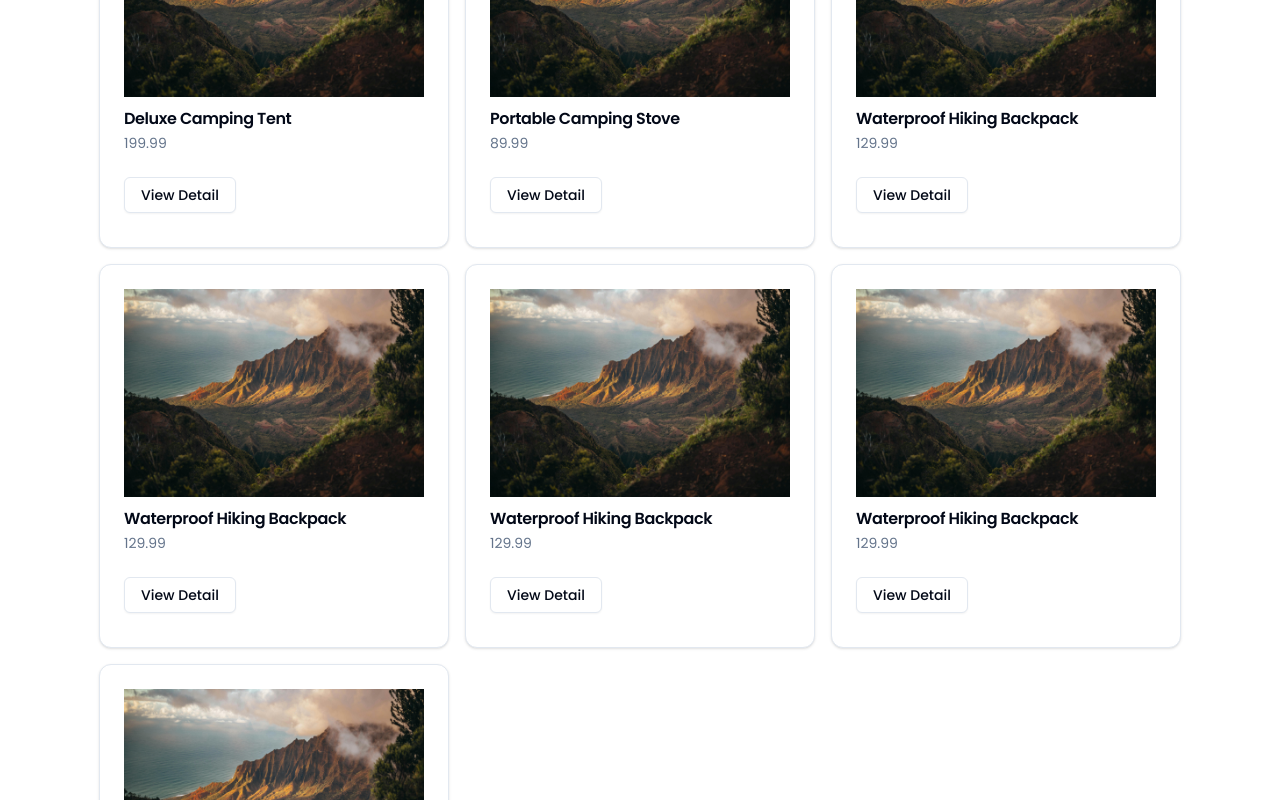
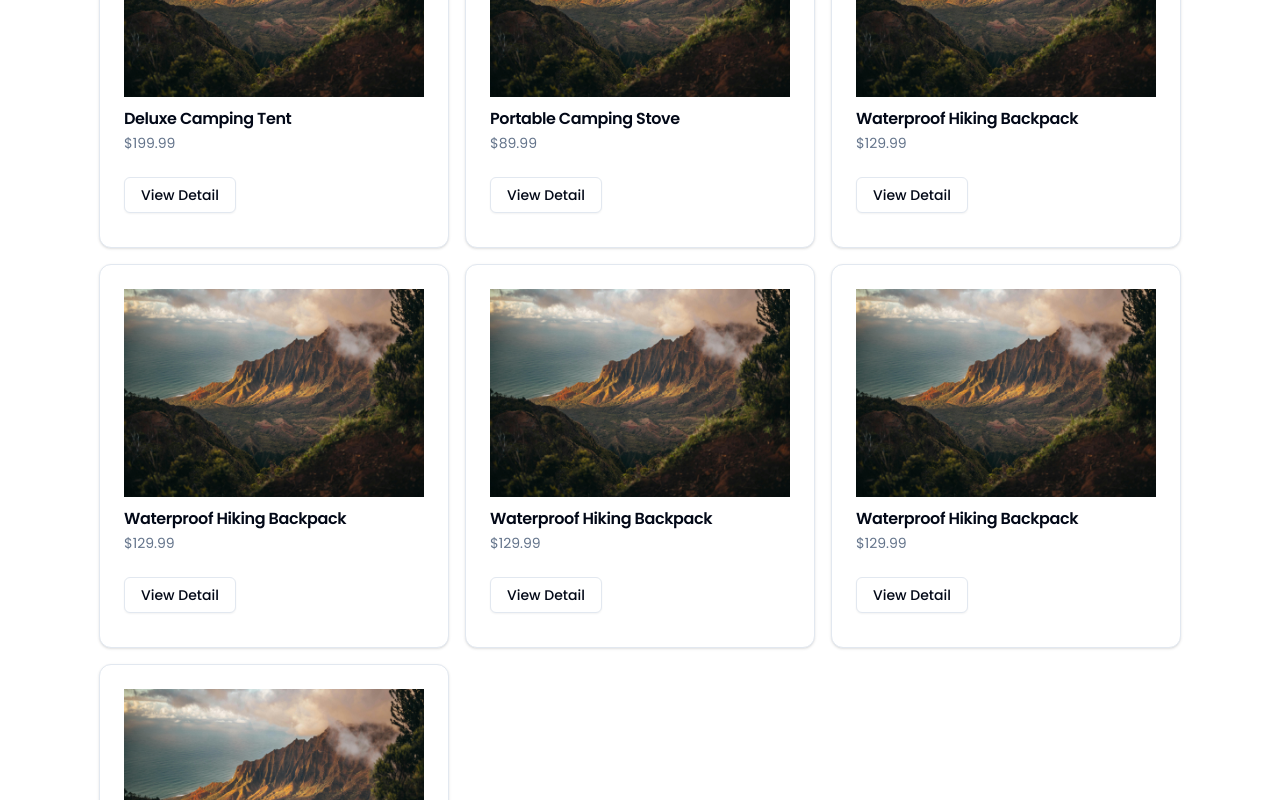
Before and after one commit to ashraf56/Camper-Shop-Frontend, a React (Vite) app: page /products in a window 1280 px wide. Shown: the part 780-1580 px from the top of the page. Built offline with nearby package versions, Linux system fonts and the light colour scheme.

Commit message:
Product page ui completed

```diff
--- a/src/components/ProductsCompo/ProductCard.tsx
+++ b/src/components/ProductsCompo/ProductCard.tsx
@@ -19,7 +19,7 @@ const ProductCard = ({ name, image, price }: any) => {
                         <img src={image} alt="" className="min-h-full h-52 mb-2" />
                     </div>
                     <CardTitle>{name}</CardTitle>
-                    <CardDescription>{price}</CardDescription>
+                    <CardDescription>${price}</CardDescription>
                 </CardHeader>
                 <CardFooter className="flex ">
                     <Button variant={'outline'}>View Detail</Button>
--- a/src/components/ProductsCompo/Productbanner.tsx
+++ b/src/components/ProductsCompo/Productbanner.tsx
@@ -3,12 +3,12 @@ import imgs from '@/assets/abouthero.jpg'
 const Productbanner = () => {
     return (
         <div>
-              <div className='w-full h-[50vh] flex flex-col relative items-center justify-center ' style={{ backgroundImage: `linear-gradient(rgba(0, 0, 0, 0.4),rgba(0, 0, 0, 0.1)),url(${imgs})`, backgroundSize: 'cover', backgroundPosition: 'top', objectFit: 'contain' }}>
-            <div className=' text-white'>
+            <div className='w-full h-[50vh] flex flex-col relative items-center justify-center ' style={{ backgroundImage: `linear-gradient(rgba(0, 0, 0, 0.4),rgba(0, 0, 0, 0.1)),url(${imgs})`, backgroundSize: 'cover', backgroundPosition: 'top', objectFit: 'contain' }}>
+                <div className=' text-white'>
 
-                <h1 className='font-bold font-CustomFont uppercase text-3xl md:text-7xl text-center tracking-[0.2em]'>Our Product</h1>
+                    <h1 className='font-bold font-CustomFont uppercase text-3xl md:text-7xl text-center tracking-[0.2em]'>Our Product</h1>
+                </div>
             </div>
-        </div>
         </div>
     );
 };
```
